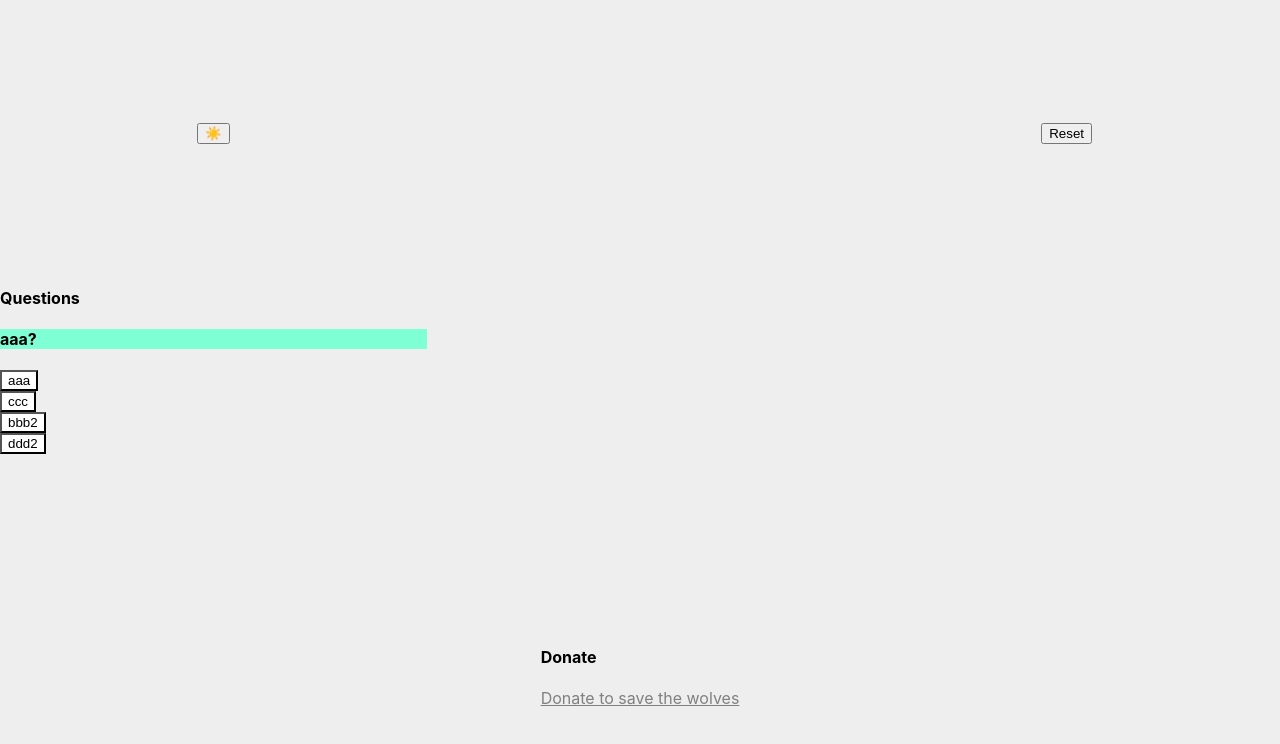
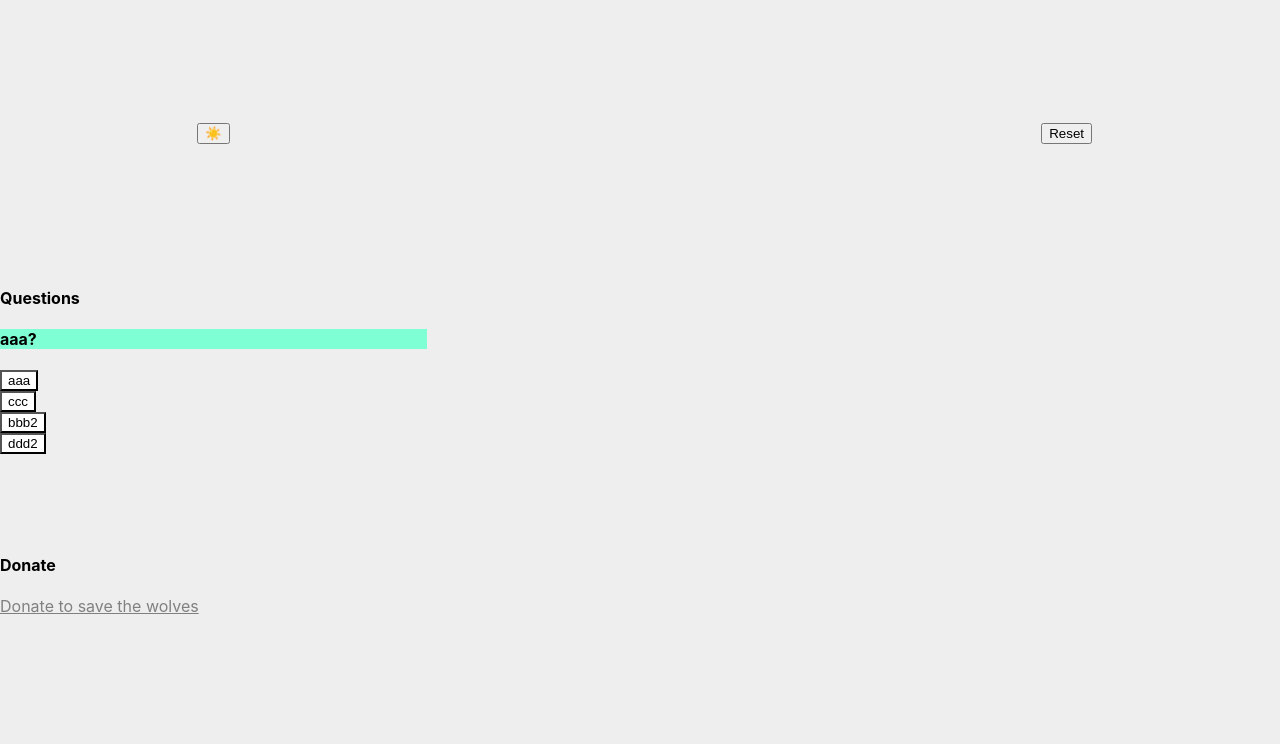
Before and after one commit to MartinChavez/which-wolf-are-you, a React (Create React App) app: page / in a window 1280 px wide. Shown: the top 744 px of the page. Built offline with nearby package versions, Linux system fonts and the light colour scheme.

Commit message:
Remove color.

```diff
--- a/src/WolfApp.css
+++ b/src/WolfApp.css
@@ -35,6 +35,4 @@
 
 .footer {
   grid-area: footer;
-  align-self: center;
-  justify-self: center;
 }
```
